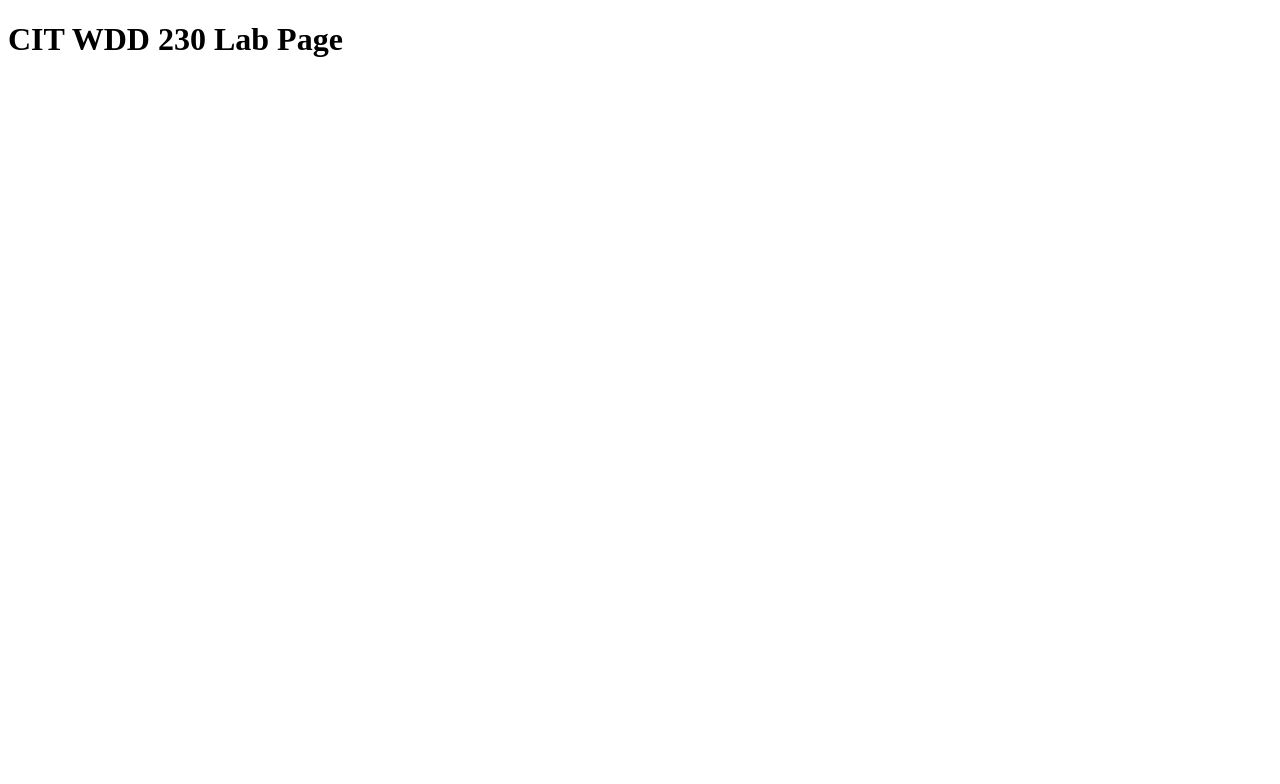
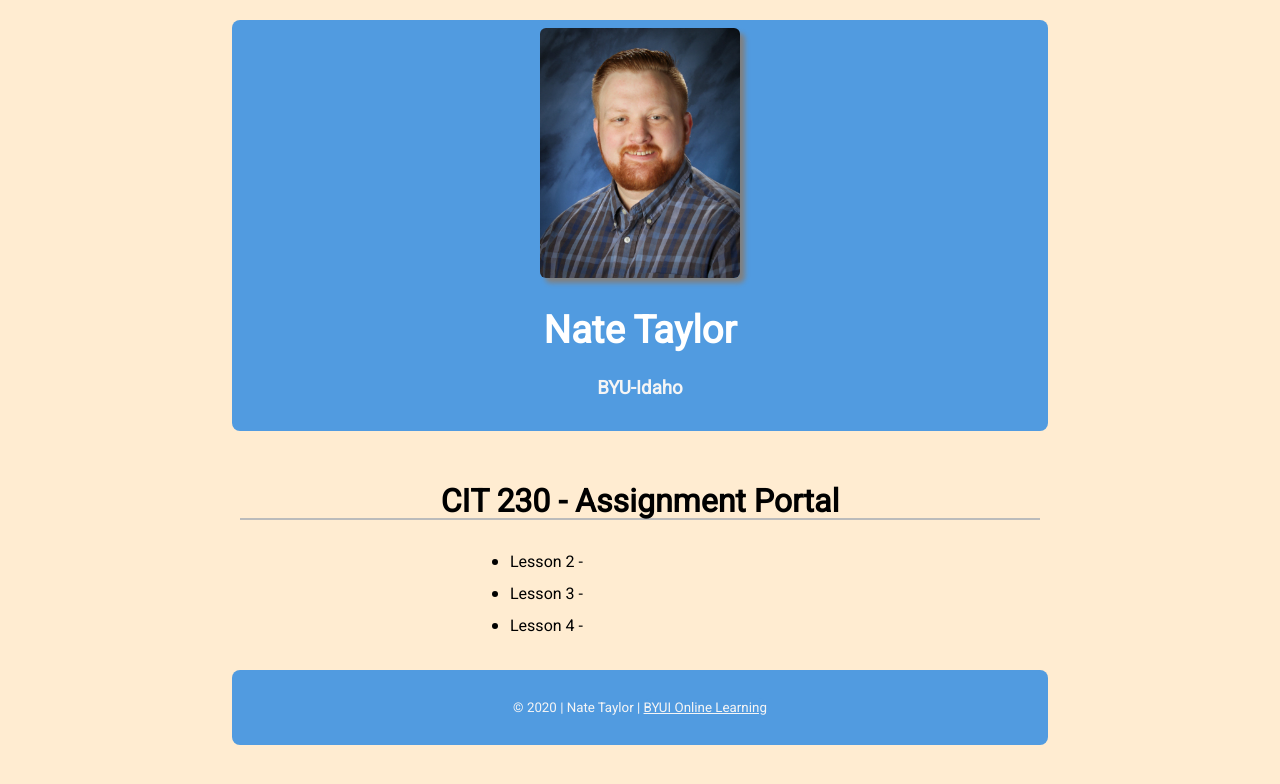
Before and after one commit to taylornateo/taylornateo.github.io, a plain HTML site: page cit230lab/index.html in a window 1280 px wide. Drawn offline with Linux system fonts and the light colour scheme.

Commit message:
Lesson 1

```diff
--- a/cit230lab/css/main.css
+++ b/cit230lab/css/main.css
@@ -0,0 +1,57 @@
+@import url('https://fonts.googleapis.com/css?family=Heebo&display=swap');
+
+/* ---------MAIN STYLES----------- */
+
+body {
+    font-size: 16px;
+    line-height: 32px;
+    font-family: Heebo;
+    color: #000;
+    background-color: #FFECD1;
+}
+
+h1{
+    font-size: 2.4rem;
+    color: #fff;
+}
+
+h2 {
+    font-size: 2.0rem;
+    text-align: center;
+    border-bottom: 2px solid #bbb;
+}
+
+/*header {
+    display: flex;
+    flex-direction: row;
+}*/
+
+header, main, footer {
+    margin: 1.25rem auto;
+    padding: .5rem;
+    max-width: 800px;
+}
+
+header, footer, footer a {
+    text-align: center;
+    background-color: rgb(81, 155, 224);
+    color: whitesmoke;
+    border-radius: 8px;
+}
+
+header img {
+    width: 200px;
+    height: auto;
+    /* float: right; */
+    border-radius: 6px;
+    box-shadow: 5px 5px 5px grey;
+}
+
+footer {
+    font-size: smaller;
+}
+
+ul {
+    margin: 0 auto;
+    max-width: 300px;
+}
--- a/cit230lab/index.html
+++ b/cit230lab/index.html
@@ -1,13 +1,31 @@
 <!DOCTYPE html>
-<html>
+<html lang="en">
+<head>
+    <meta charset="UTF-8">
+    <meta name="viewport" content="width=device-width, initial-scale=1.0">
+    <meta http-equiv="X-UA-Compatible" content="ie=edge">
+    <title>Nate Taylor | WDD 230 Assignment Portal</title>
+    <link rel="stylesheet" href="css/main.css">
 
-<head>
-    <title>TitlePage</title>
-    <link rel="stylesheet" href="css/main.css">
 </head>
+<body>
+    <header>
+        <img src="images/ME.jpg" alt="Profile Picture">
+        <h1>Nate Taylor</h1>
+        <h3>BYU-Idaho</h2>
+    </header>
+    <main>
+        <h2>CIT 230 - Assignment Portal</h2>
+        <ul>
+            <li>Lesson 2 -
+            <li>Lesson 3 -
+            <li>Lesson 4 -
 
-<body>
-    <h1>CIT WDD 230 Lab Page</h1>
-</body>
+        </ul>
+    </main>
+    <footer>
+        <p>&copy; 2020 | Nate Taylor | <a href="https://www.byui.edu/online" target="_blank">BYUI Online Learning</a></p>
+   </footer>
 
+ </body>
 </html>
```
Also changed, not shown: cit230lab/images/ME.jpg (added).
